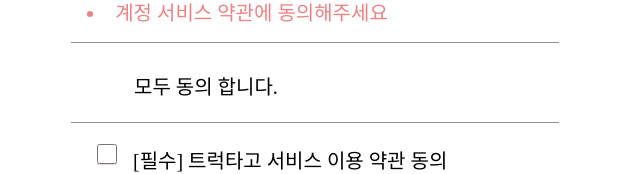
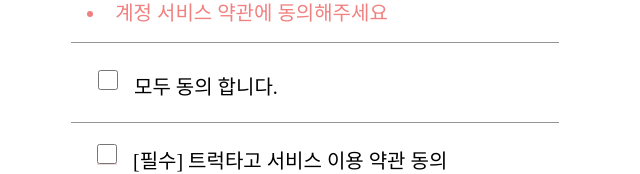
Before and after one commit to AivleSchool-teams/CargoTago, a React (Create React App) app in the folder src/main/front/: page /Shipper/1 in a window 1280 px wide. Shown: the part 289-463 px from the top of the page, without its empty margins (428-1068 px from the left). Built offline with nearby package versions, Linux system fonts and the light colour scheme; a web font is replaced by a local one.

Commit message:
checkbox

```diff
--- a/src/main/front/src/pages/Join-Shipper1.js
+++ b/src/main/front/src/pages/Join-Shipper1.js
@@ -3,7 +3,7 @@
 import styles from "./Join-Shipper1.module.css";
 
 const JoinShipper1 = () => {
-
+    const [isAgreed0, setIsAgreed0] = useState(false);
     const [isAgreed1, setIsAgreed1] = useState(false); // 첫 번째 체크박스의 상태 변수
     const [isAgreed2, setIsAgreed2] = useState(false); // 두 번째 체크박스의 상태 변수
     const [isAgreed3, setIsAgreed3] = useState(false); // 세 번째 체크박스의 상태 변수
@@ -39,7 +39,17 @@
             </div>
             <div className={styles.child}/>
             <div className={styles.div2}>약관 동의</div>
-            <div className={styles.div3}>모두 동의 합니다.</div>
+
+
+            <div className={styles.div3}>
+                <label>
+                    <input type="checkbox" className={styles.frameChild} checked={isAgreed0}
+                           onChange={() => setIsAgreed0(prevState => !prevState)}/>
+                    모두 동의 합니다.
+                </label>
+            </div>
+
+
             <div className={styles.inner1}>
                 <div className={styles.frameChild}/>
             </div>
```
